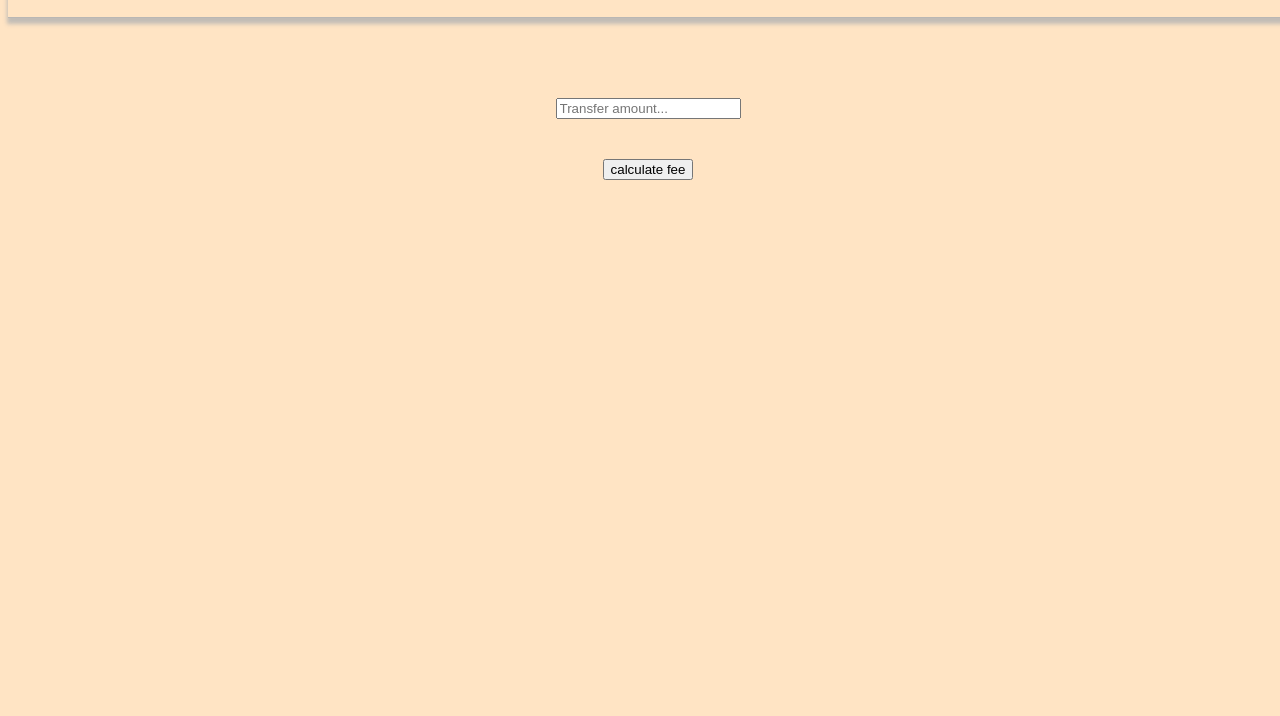
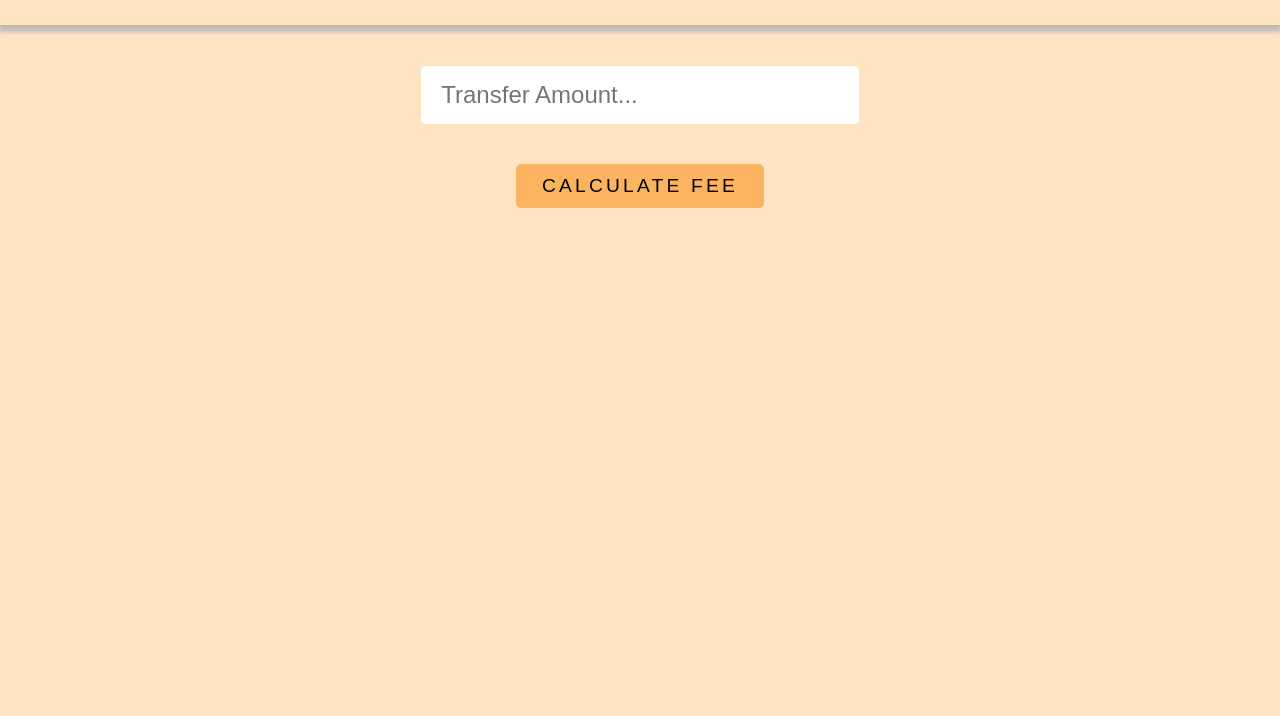
Before and after one commit to wptechprodigy/parkway-project, a website with bundled scripts: page index.html in a window 1280 px wide. Shown: the part 84-800 px from the top of the page. Built offline with nearby package versions, Linux system fonts and the light colour scheme.

Commit message:
add more styles

```diff
--- a/index.html
+++ b/index.html
@@ -18,6 +18,7 @@
           class="input-area__input"
           id="transaction-amount"
           min="1"
+          autofocus
           placeholder="Transfer amount..."
         />
         <button type="submit" class="main__submitbutton" id="main__submitbutton">calculate fee</button>
--- a/style.css
+++ b/style.css
@@ -1,3 +1,9 @@
+* {
+	margin: 0;
+	padding: 0;
+	box-sizing: border-box;
+}
+
 body {
 	background-color: #ffe4c4;
 	width: 100%;
@@ -11,7 +17,7 @@ body {
 	-moz-box-shadow: 0px 5px 4px 1px rgba(179, 179, 179, 0.8);
 	box-shadow: 0px 5px 4px 1px rgba(179, 179, 179, 0.8);
 	border-bottom: 1px solid rgba(179, 179, 179, 0.9);
-	margin-bottom: 80px;
+	margin: 30px auto;
 }
 
 .header__title {
@@ -27,10 +33,57 @@ body {
 	align-items: center;
 }
 
+.main {
+	margin-top: 40px;
+}
+
+/* Courtesy w3schools.com */
+/* Chrome, Safari, Edge, Opera */
+.input-area__input::-webkit-outer-spin-button,
+.input-area__input::-webkit-inner-spin-button {
+	-webkit-appearance: none;
+	margin: 0;
+}
+
+/* Firefox */
+.input-area__input {
+	-moz-appearance: textfield;
+}
+
+/* Ends here */
+
 .input-area {
-  margin-bottom: 40px;
+	margin-bottom: 40px;
 }
 
 .input-area__input {
 	margin-bottom: 40px;
+	padding: 15px 20px;
+	outline: none;
+	border: none;
+	border-radius: 5px;
+	font-size: 1.5rem;
+	width: 125%;
+	text-transform: capitalize;
 }
+
+.main__submitbutton {
+	border: 1px solid #fab45f;
+	border-radius: 5px;
+	padding: 10px 25px;
+	cursor: pointer;
+	text-transform: uppercase;
+	font-size: 1.2rem;
+	background-color: #fab45f;
+	transition: ease-in-out 0.5s;
+	letter-spacing: 0.2rem;
+}
+
+.main__submitbutton:hover {
+	background-color: #fa8d08;
+	border: 1px solid #fa8d08;
+}
+
+.display {
+	/* width: ; */
+}
```
Also changed, not shown: dist/index.html, 3 other files.
